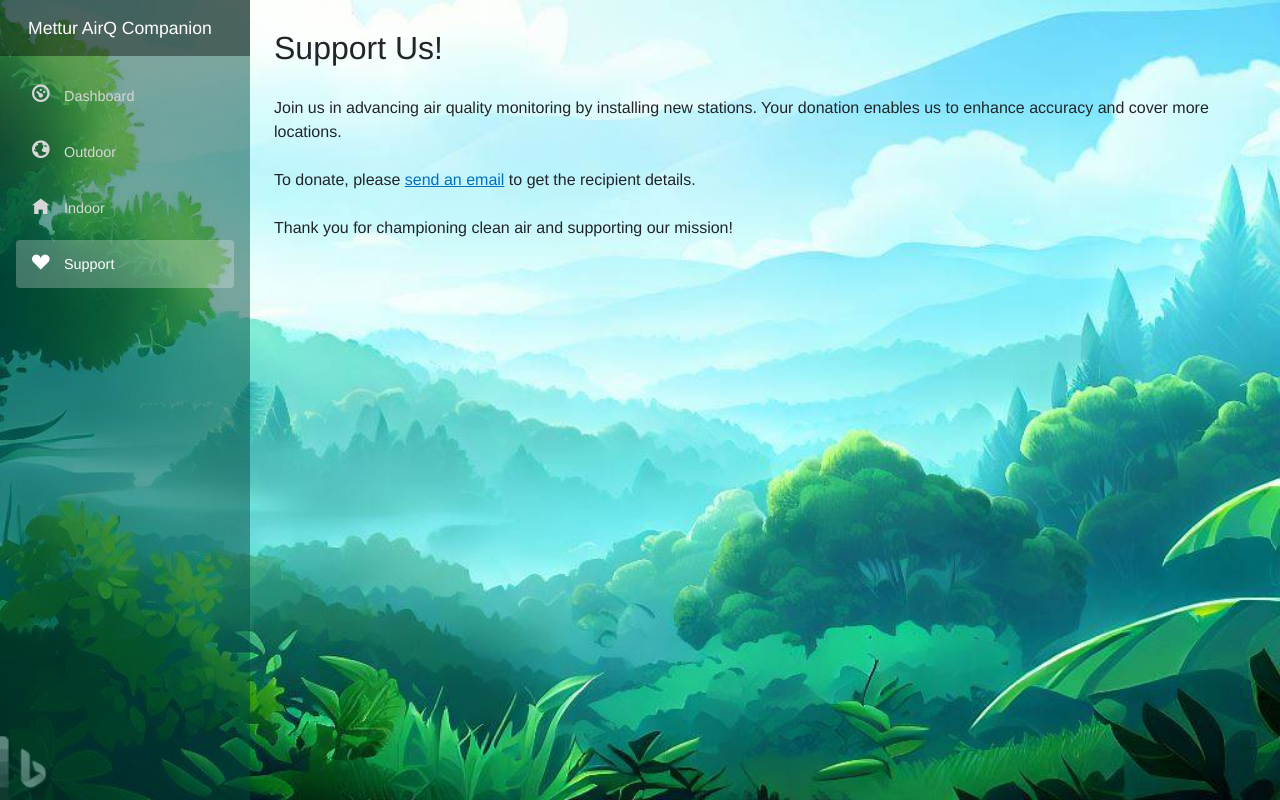
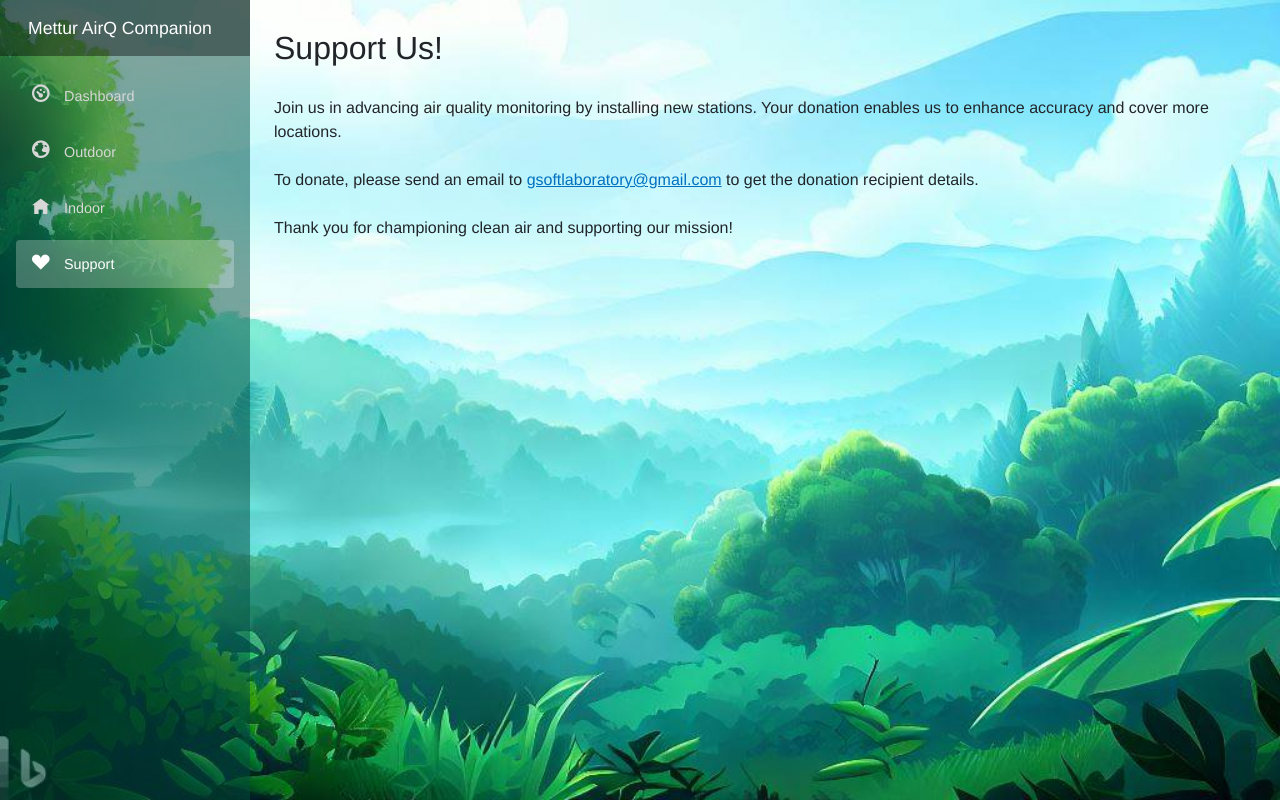
Before and after one commit to gokulnathanperumal/AirQualityMonitor, an ASP.NET Core app: page /support in a window 1280 px wide. Run offline with ASP.NET Core 8, Linux system fonts and the light colour scheme; style sheets or scripts are compiled from the project's sources.

Commit message:
Updated email detials in Support page

```diff
--- a/AirQualityMonitor/Pages/Support.razor
+++ b/AirQualityMonitor/Pages/Support.razor
@@ -5,7 +5,7 @@
     <br />
     <div>Join us in advancing air quality monitoring by installing new stations. Your donation enables us to enhance accuracy and cover more locations.</div>
     <br />
-    <div>To donate, please <a href="mailto:gsoftlaboratory@gmail.com?subject=Donation%20to%20Mettur%20AirQ%20Project&body=I%20would%20like%20to%20donate.%20Please%20share%20the%20recipient%20details." target="_top">send an email</a> to get the recipient details.</div>
+    <div>To donate, please send an email to <a href="mailto:gsoftlaboratory@gmail.com?subject=Donation%20to%20Mettur%20AirQ%20Project&body=I%20would%20like%20to%20donate.%20Please%20share%20the%20recipient%20details." target="_top">gsoftlaboratory@gmail.com</a> to get the donation recipient details.</div>
     <br />
     <div>Thank you for championing clean air and supporting our mission!</div>
 </div>
```
